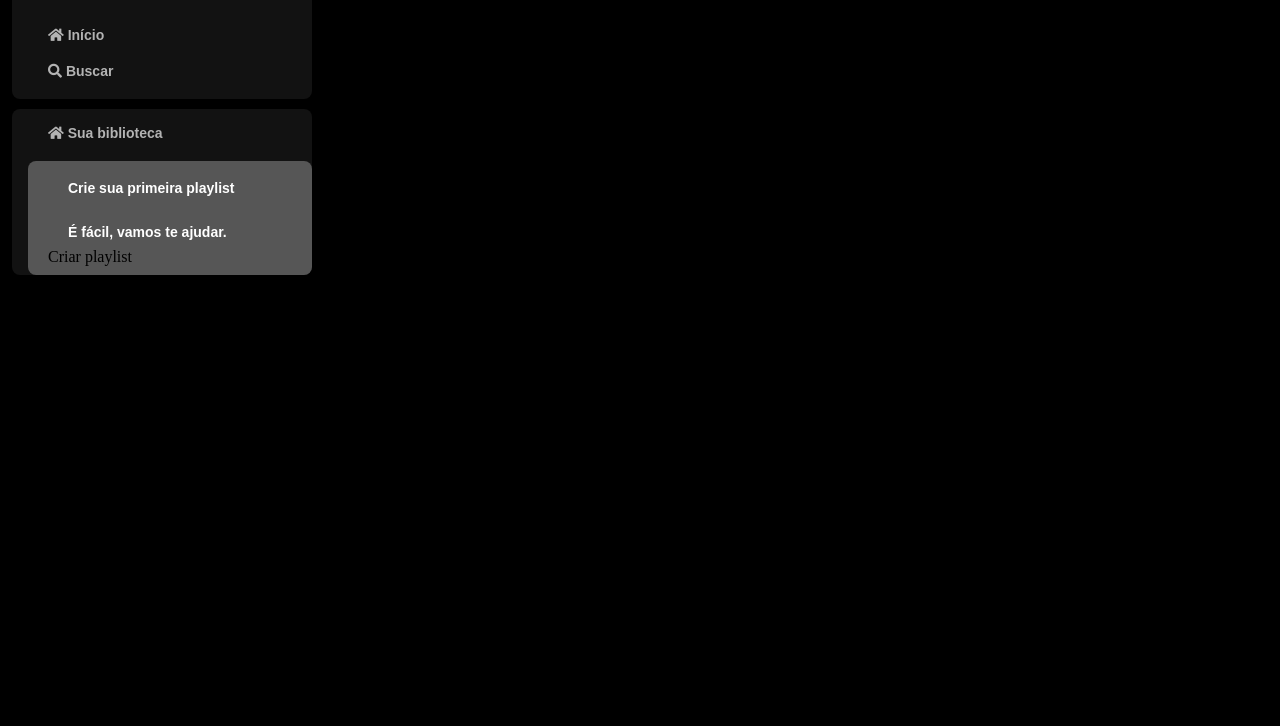
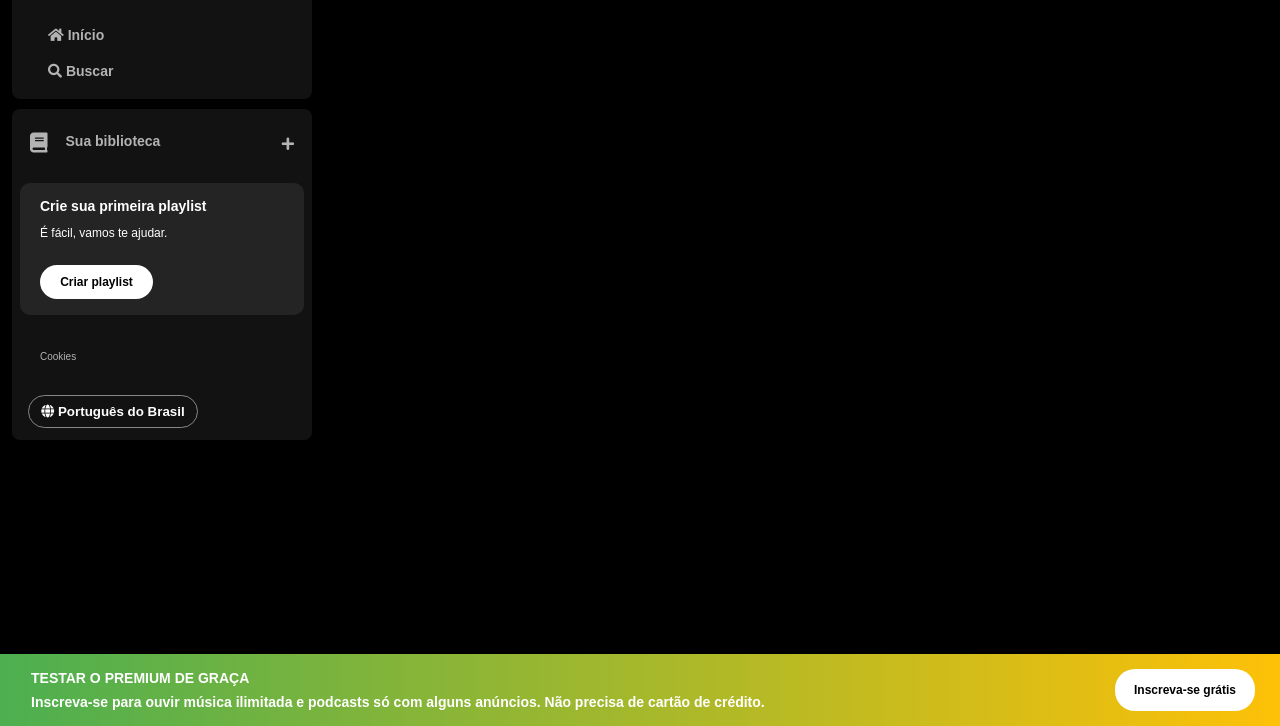
Before and after one commit to isauramaia/Imers-o-front, a plain HTML site: page index.html in a window 1280 px wide. Shown: the part 74-800 px from the top of the page. Drawn offline with Linux system fonts and the light colour scheme.

Commit message:
editing footer

```diff
--- a/index.html
+++ b/index.html
@@ -35,20 +35,47 @@
                 </ul>
 
             </nav>
-            <nav class="sidebar__library">
-                <label>
-                    <span class="fa fa-home"></span>
-                    <span >Sua biblioteca</span>
-                </label>
-                <div class="sidebar__library__sub">
-                    <label>Crie sua primeira playlist</label>
-                    <label>É fácil, vamos te ajudar.</label>
-                    <a>
-                        Criar playlist
-                    </a>
+            <div class="library">
+                <div class="library__content">
+                    <button class="library__button">
+                        <span class="fa fas fa-book"></span>
+                        <span >Sua biblioteca</span>
+                    </button>
+                    <span class="fa fa-plus"></span>
                 </div>
-            </nav>
+
+                <section class="section-playlist">
+                    <div class="section-playlist__content">
+                        <span class="text title">Crie sua primeira playlist</span>
+                        <span class="text subtitle">É fácil, vamos te ajudar.</span>
+                        <button class="section-playlist__button">
+                            Criar playlist
+                        </button>
+                    </div>
+                </section>
+                <div class="cookies">
+                    <a>Cookies</a>
+                </div>
+                <div class="languages">
+                    <button class="languages__button">
+                        <span class="fa fa-globe"></span>
+                        <span>Português do Brasil</span>
+                    </button>
+                </div>
+
+            </div>
     </div>
+    <footer>
+        <div class="footer__content">
+            <div class="footer__text">
+                <span>TESTAR O PREMIUM DE GRAÇA</span>
+                <span>Inscreva-se para ouvir música ilimitada e podcasts só com alguns anúncios. Não precisa de cartão de crédito.</span>
+            </div>
+            <button class="footer__button">
+                Inscreva-se grátis
+            </button>
+        </div>
+    </footer>
+</body>
 
-</body>
 </html>
--- a/style.css
+++ b/style.css
@@ -46,35 +46,173 @@ body {
 
 }
 
-.sidebar__library {
-    background-color: hsl(0, 0%, 7%);
+.library {
+    background-color: #121212;
     border-radius: 8px;
-    padding: 16px 0 0 16px;
+    display: flex;
+    justify-content: space-between;
+    flex-direction: column;
+    padding: 4px 8px;
     margin-top: 10px;
-}
-
-.sidebar__library label {
     color: #b3b3b3;
-    font-weight: 600;
-    text-decoration: none;
     font-size: 14px;
     font-family: 'DM sans', sans-serif;
-    margin-top: 20px;
-    padding: 0 20px 10px 20px;
-}
-
-.sidebar__library__sub {
-    display: flex;
-    flex-direction: column;
-    background-color: #565656;
-    border-radius: 8px;
-    margin-top: 20px;
-    padding: 0 20px 10px 20px;
 
 }
 
-.sidebar__library__sub label {
-    color: #fff;
+.library__content {
+    display: flex;
+    justify-content: space-between;
+}
+
+.library__button{
+    display: flex;
+    margin-right: 10px;
+    color: #b3b3b3;
+    background-color: transparent;
+    border: 0px;
+    font-weight: 600;
+    text-decoration: none;
+    text-transform: none;
+    text-align: center;
     font-size: 14px;
     font-family: 'DM sans', sans-serif;
+    padding: 20px 10px;
 }
+
+.library__button .fa{
+    font-size: 20px;
+    margin-right: 10px;
+    font-weight: 300;
+    padding-right: 8px;
+}
+
+.library__content .fa-plus{
+    margin: 24px 10px;
+}
+
+.section-playlist{
+    display: flex;
+    align-items: flex-start;
+    background-color: #242424;
+    justify-content: space-between;
+    gap:20px;
+    color: #b3b3b3;
+    font-weight: 600;
+    margin: 8px 0px;
+    padding: 16px 20px;
+    border-radius: 10px;
+}
+
+.section-playlist .section-playlist__content{
+    display: flex;
+    flex-direction: column;
+}
+
+.section-playlist__content .text{
+    padding-bottom: 14px;
+    color: #fff;
+}
+
+.section-playlist__content .title{
+    font-weight: 700;
+}
+
+.section-playlist__content .subtitle{
+    font-weight: 500;
+    font-size: 12px;
+}
+
+.section-playlist__content .section-playlist__button {
+    display:flex;
+    justify-content: center;
+
+    background-color: #fff;
+    color: #000;
+    border-radius: 20px;
+    font-size: 12px;
+    font-weight: 700;
+    font-family: 'DM sans', sans-serif;
+    text-decoration: none;
+    text-transform: none;
+    padding: 10px;
+    border: 0px;
+    width: 113px;
+    margin-top: 12px;
+}
+
+.sidebar .cookies{
+    margin: 25px 20px;
+}
+
+.sidebar .cookies a{
+    color: #b3b3b3;
+    font-weight: 500;
+    font-size: 10px;
+    text-decoration: none;
+}
+
+.sidebar .cookies a:hover{
+text-decoration: underline;
+}
+
+.languages .languages__button{
+    background-color: transparent;
+    border: 1px solid #878787;
+    color: white;
+    cursor: pointer;
+    align-items: center;
+    font-weight: bold;
+    width: 170px;
+    margin: 8px;
+    padding: 8px;
+    border-radius: 20px;
+}
+
+footer{
+    background: linear-gradient(to right, #4CAF50, #FFC107);
+    position:fixed;
+    bottom: 0;
+    width: 100%;
+    padding: 5px;
+
+}
+
+.footer__content{
+    display: flex;
+    justify-content: space-between;
+    margin-right: 20px;
+    margin-left: 12px;
+
+}
+
+.footer__text{
+    color: #fff;
+    display: flex;
+    flex-direction: column;
+    justify-content: space-between;
+    gap: 10px;
+    font-size: 14px;
+    font-weight: 700;
+    font-family: 'DM sans', sans-serif;
+    padding: 12px 14px;
+
+}
+
+.footer__button{
+    display:flex;
+    justify-content: center;
+    align-items: center;
+    background-color: #fff;
+    color: #000;
+    border-radius: 20px;
+    font-size: 12px;
+    font-weight: 700;
+    font-family: 'DM sans', sans-serif;
+    text-decoration: none;
+    text-transform: none;
+    padding: 12px 14px;
+    border: 0px;
+    width: 140px;
+    margin: 10px;
+}
```
